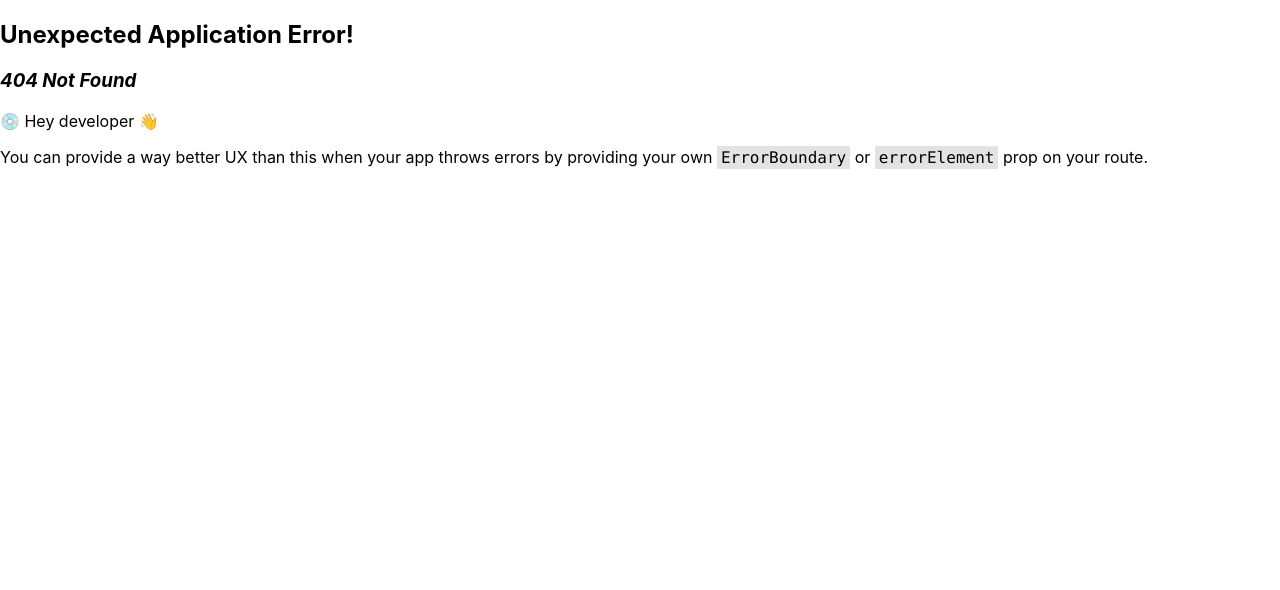
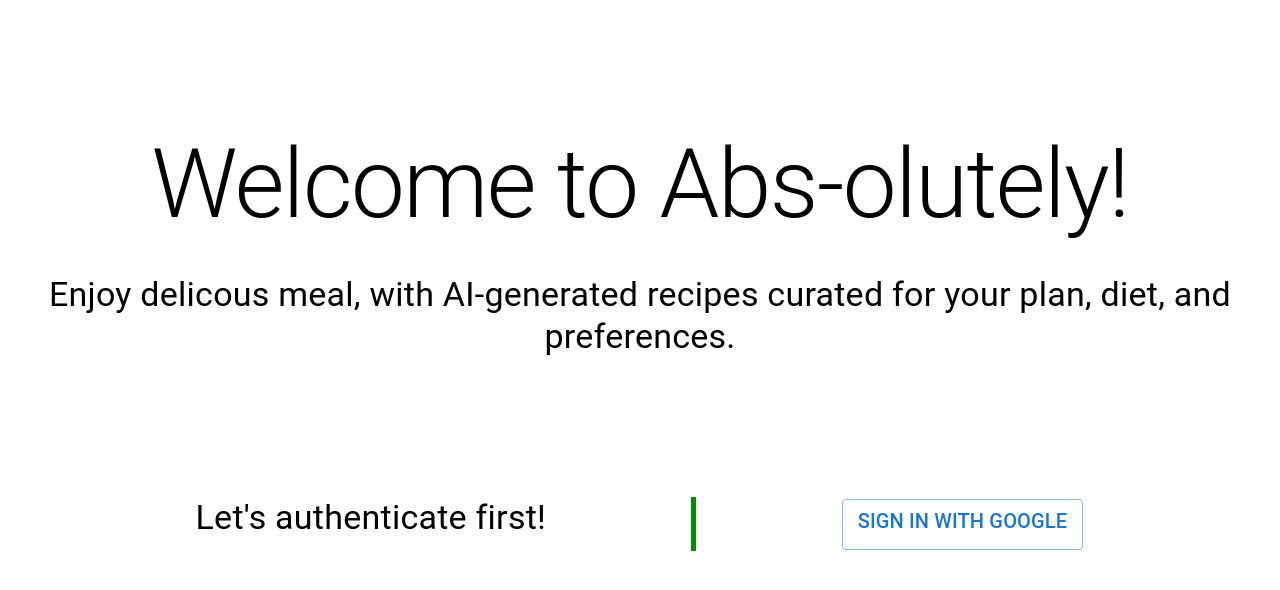
Before and after one commit to tungtrn/abs-olutely, a React (Create React App) app in the folder front/: page /login in a window 1280 px wide. Before the commit this address had no page. Shown: the top 590 px of the page. Built offline with nearby package versions, Linux system fonts and the light colour scheme.

Commit message:
Add firebase config, and authentication page

```diff
--- a/front/package.json
+++ b/front/package.json
@@ -14,6 +14,7 @@
     "@types/node": "^17.0.45",
     "@types/react": "^18.0.28",
     "@types/react-dom": "^18.0.11",
+    "firebase": "^9.17.1",
     "react": "^18.2.0",
     "react-dom": "^18.2.0",
     "react-redux": "^8.0.5",
--- /dev/null
+++ b/front/src/app/firebase-config.tsx
@@ -0,0 +1,39 @@
+// Import the functions you need from the SDKs you need
+import { initializeApp } from "firebase/app";
+import { getAnalytics } from "firebase/analytics";
+import { getAuth } from "firebase/auth";
+import {
+    getFirestore,
+    doc,
+    setDoc,
+    getDoc,
+    updateDoc
+  } from "firebase/firestore";
+
+// TODO: Add SDKs for Firebase products that you want to use
+// https://firebase.google.com/docs/web/setup#available-libraries
+
+// Your web app's Firebase configuration
+// For Firebase JS SDK v7.20.0 and later, measurementId is optional
+const firebaseConfig = {
+  apiKey: "AIzaSyA3AIhhvXtmzgu3rfbiMQIa5fItT7_n2R8",
+  authDomain: "abs-olutely.firebaseapp.com",
+  projectId: "abs-olutely",
+  storageBucket: "abs-olutely.appspot.com",
+  messagingSenderId: "691997840129",
+  appId: "1:691997840129:web:750ffcf4c36bd3801a0100",
+  measurementId: "G-PYR80B20L8"
+};
+
+// Initialize Firebase
+const app = initializeApp(firebaseConfig);
+const analytics = getAnalytics(app);
+
+export const auth = getAuth(app);
+export const db = getFirestore();
+
+
+export const setFirestoreUser = async (userId: any, userData: any) => {
+    const userRef = doc(db, "users", userId);
+    return await setDoc(userRef, userData);
+  };
--- /dev/null
+++ b/front/src/app/pages/LoginPage/Login.tsx
@@ -0,0 +1,101 @@
+import React from 'react'
+import Button from '@mui/material/Button'
+import { auth, setFirestoreUser } from '../../firebase-config'
+
+import {
+  signInWithPopup,
+  GoogleAuthProvider,
+  getAdditionalUserInfo,
+} from 'firebase/auth'
+import { Divider, Grid, Hidden, Typography } from '@mui/material'
+import { Box } from '@mui/system'
+import { useNavigate } from 'react-router-dom'
+// import "./Login.css";
+// import "../../index.css";
+
+const styles = {
+  button: {
+    // alignSelf: 'center',
+  },
+}
+
+function Login() {
+  const navigate = useNavigate();
+
+  const signInWithGoogle = () => {
+    const provider = new GoogleAuthProvider()
+
+    signInWithPopup(auth, provider)
+      .then(async (result) => {
+        const user = result.user
+        const isNewUser = getAdditionalUserInfo(result)
+        if (isNewUser) {
+          const userData = {
+            uid: user.uid,
+            userName: user.displayName,
+            profilePic: user.photoURL,
+          }
+          await setFirestoreUser(user.uid, userData)
+        } else {
+          console.log('User already exists')
+        }
+
+        navigate('/');
+      })
+      .catch((err) => {
+        console.log(err)
+      })
+  }
+  return (
+    <Grid
+      container
+      direction="column"
+      justifyContent="center"
+      alignItems="center"
+      // style={{ height: '100vh' }}
+      textAlign="center"
+    >
+      <Box sx={{ flexDirection: 'column', marginTop: '10%' }}>
+        <Typography variant="h1" component="h2" gutterBottom>
+          Welcome to Abs-olutely!
+        </Typography>
+        <Typography variant="h4" component="h2" gutterBottom>
+          Enjoy delicous meal, with AI-generated recipes curated for your plan,
+          diet, and preferences.
+        </Typography>
+      </Box>
+      <Grid
+        container
+        direction={'row'}
+        justifyContent="center"
+        alignItems="center"
+        style={{ marginTop: '10%' }}
+      >
+        <Grid item xs={12} sm={12} md={6} lg={6}>
+          <Box>
+            <Typography variant="h4" component="h2" gutterBottom>
+              Let's authenticate first!
+            </Typography>
+          </Box>
+        </Grid>
+        <Hidden mdDown>
+        <Divider orientation="vertical" flexItem sx={{ borderRightWidth: "thick" }} color="primary" />
+        </Hidden>
+        <Grid item xs={12} sm={12} md={6} lg={5}>
+          <Button
+            variant="outlined"
+            color="primary"
+            onClick={signInWithGoogle}
+            style={styles.button}
+          >
+            <Typography variant="h6" component="h2" gutterBottom>
+              Sign in with Google
+            </Typography>
+          </Button>
+        </Grid>
+      </Grid>
+    </Grid>
+  )
+}
+
+export default Login
--- a/front/src/app/routes/routes.tsx
+++ b/front/src/app/routes/routes.tsx
@@ -1,11 +1,17 @@
 import { createBrowserRouter } from "react-router-dom";
 import Home from "../pages/HomePage/Home";
+import Login from "../pages/LoginPage/Login";
+
 
 const router = createBrowserRouter([
     {
         path: "/",
         element: <Home />
     },
+    {
+        path: "/login",
+        element: <Login />
+    }
 ]);
 
 export default router;
```
